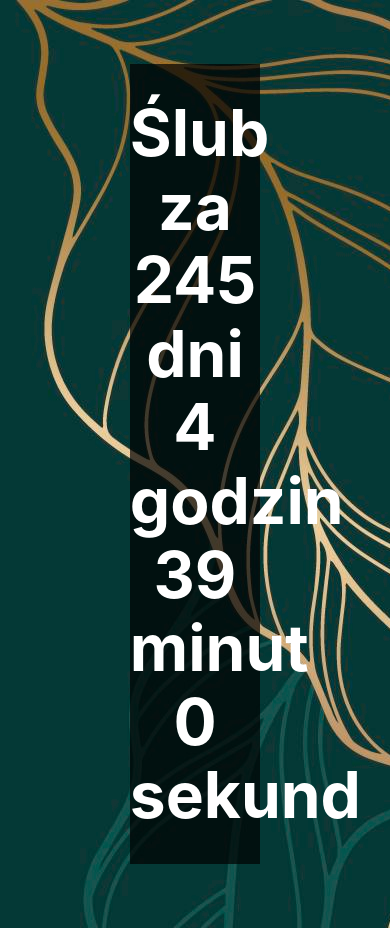
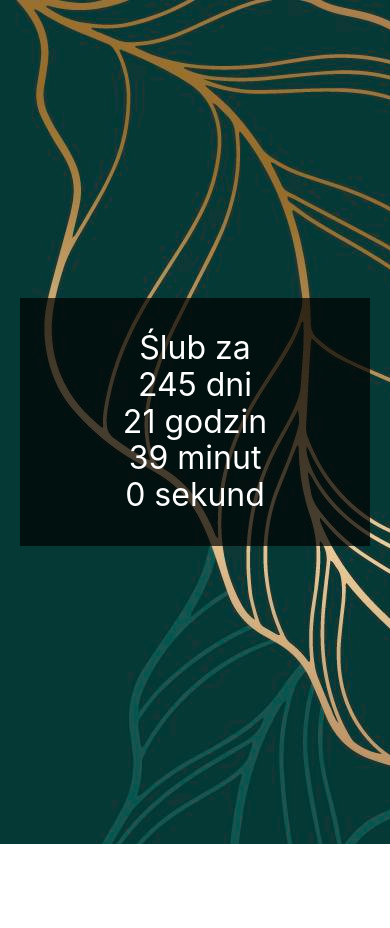
Before and after one commit to jjachowski/vercel-test, a Next.js app: page / in a window 390 px wide. After the commit the page ends 844 px from the top, so only its background shows below. Built offline with nearby package versions, Linux system fonts and the light colour scheme.

Commit message:
fixed on mobile

```diff
--- a/pages/index.tsx
+++ b/pages/index.tsx
@@ -4,7 +4,7 @@ import { useEffect, useState } from 'react';
 import styles from '../styles/Home.module.css';
 
 const Home: NextPage = () => {
-  const weddingDate = new Date(2022, 5, 30);
+  const weddingDate = new Date(2022, 5, 30, 17);
   const [days, setDays] = useState<number>();
   const [seconds, setSeconds] = useState<number>();
   const [minutes, setMinutes] = useState<number>();
@@ -52,14 +52,13 @@ const Home: NextPage = () => {
       </Head>
 
       <main className={styles.main}>
-        <h1 className={styles.title}>
-          Ślub za <br />
-          {days} dni <br />
-          {hours} godzin <br />
-          {minutes} minut
-          <br />
-          {seconds} sekund
-        </h1>
+        <div className={styles.title}>
+          <div>Ślub za</div>
+          <div>{days} dni</div>
+          <div>{hours} godzin</div>
+          <div>{minutes} minut</div>
+          <div>{seconds} sekund</div>
+        </div>
       </main>
     </div>
   );
--- a/styles/Home.module.css
+++ b/styles/Home.module.css
@@ -44,14 +44,26 @@
 .title {
   margin: 0;
   line-height: 1.15;
-  font-size: 4rem;
+  font-size: 3rem;
   color: white;
   background: rgba(0, 0, 0, 0.7);
-  width: 40%;
-  padding: 2rem 0;
+  min-width: 350px;
+  padding: 2rem 3rem;
 }
 
-.title,
+@media only screen and (max-width: 600px) {
+  .title {
+    font-size: 2rem;
+    width: 80%;
+  }
+}
+
+.title {
+  text-align: center;
+  display: flex;
+  flex-direction: column;
+  justify-content: center;
+}
 .description {
   text-align: center;
 }
@@ -59,7 +71,7 @@
 .description {
   margin: 4rem 0;
   line-height: 1.5;
-  font-size: 1.5rem;
+  font-size: 0.5rem;
 }
 
 .code {
```
